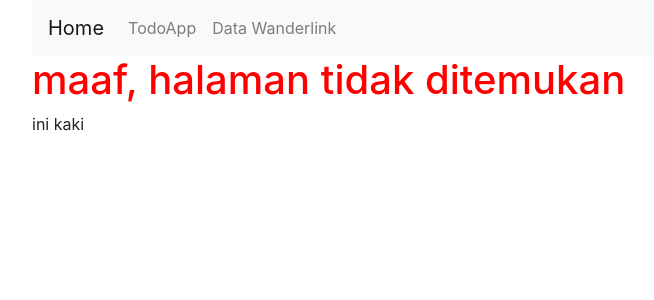
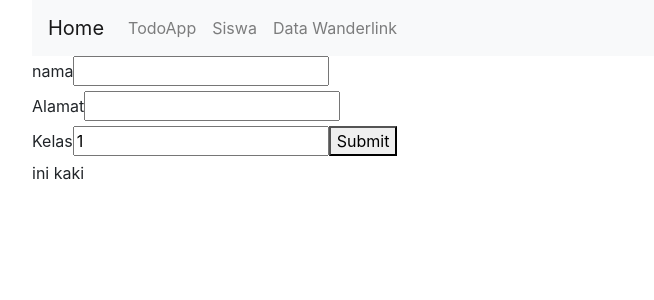
Before and after one commit to michaeltamsil/learn-reactjs02-router-form, a React (Create React App) app: page /siswa in a window 1280 px wide. Shown: the top 300 px of the page, without its empty margins (53-707 px from the left). Built offline with nearby package versions, Linux system fonts and the light colour scheme; the HTML template or start-up script is replaced by a standard one.

Commit message:
learn formik

```diff
--- a/package.json
+++ b/package.json
@@ -8,6 +8,7 @@
     "@testing-library/user-event": "^7.2.1",
     "axios": "^0.19.2",
     "bootstrap": "^4.4.1",
+    "formik": "^2.1.4",
     "react": "^16.13.1",
     "react-bootstrap": "^1.0.0",
     "react-dom": "^16.13.1",
--- a/src/App.js
+++ b/src/App.js
@@ -5,7 +5,7 @@ import DataWanderlink from './components/DataWanderlink';
 import Home from './components/Home';
 import NavBar from './components/NavBar';
 import TodoApp from './components/TodoApp';
-
+import Siswa from './components/Siswa';
 
 function App() {
   return (
@@ -13,12 +13,12 @@ function App() {
       <Container>
         <NavBar/>
         <Switch>
-          <Route path="/todoapp/">
+          <Route path="/todoapp">
             <TodoApp/>
           </Route>
-
-
-
+          <Route path="/siswa">
+            <Siswa/>
+          </Route>
           <Route path="/data_wanderlink">
             <DataWanderlink/>
           </Route>
--- a/src/components/NavBar.js
+++ b/src/components/NavBar.js
@@ -9,6 +9,7 @@ const Navbar1 = () => {
             <Navbar.Collapse id="basic-navbar-nav">
                 <Nav className="mr-auto">
                     <Link className="nav-link" to="todoapp">TodoApp</Link>
+                    <Link className="nav-link" to="siswa">Siswa</Link>
                     <Link className="nav-link" to="data_wanderlink">Data Wanderlink</Link>
                 </Nav>
             </Navbar.Collapse>
--- /dev/null
+++ b/src/components/Siswa/index.js
@@ -0,0 +1,47 @@
+import React from 'react';
+import { useFormik } from 'formik';
+
+const SignupForm = () => {
+  // Pass the useFormik() hook initial form values and a submit function that will
+  // be called when the form is submitted
+  const formik = useFormik({
+    initialValues: {
+      nama: '',
+      alamat: '',
+      kelas: 1
+    },
+    onSubmit: values => {
+      console.log(values)
+    },
+  });
+
+  return (
+    <form onSubmit={formik.handleSubmit}>
+      <label>nama</label>
+      <input
+        name="nama"
+        type="text"
+        onChange={formik.handleChange}
+        value={formik.values.nama}
+      />
+      <br/>
+      <label>Alamat</label>
+      <input
+        type="text"
+        name="alamat"
+        onChange={formik.handleChange}
+        value={formik.values.alamat}
+        />
+        <br/>
+        <label>Kelas</label>
+        <input
+            type="number"
+            name="kelas"
+            onChange={formik.handleChange}
+            value={formik.values.kelas}
+        />
+      <button type="submit">Submit</button>
+    </form>
+  );
+};
+export default SignupForm;
```
Also changed, not shown: src/components/Siswa/add.js (added), 1 other file (tests, documents, lock files or other folders).
